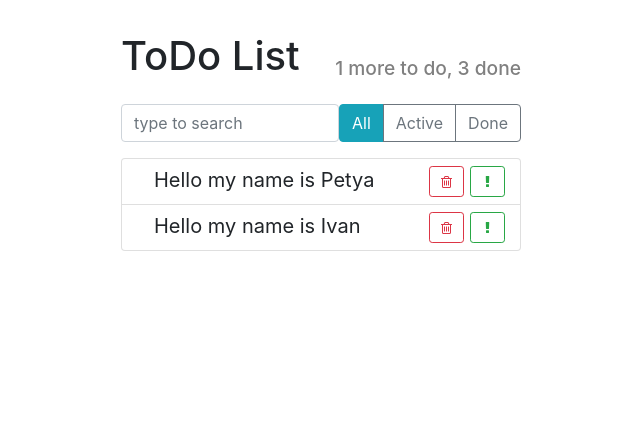
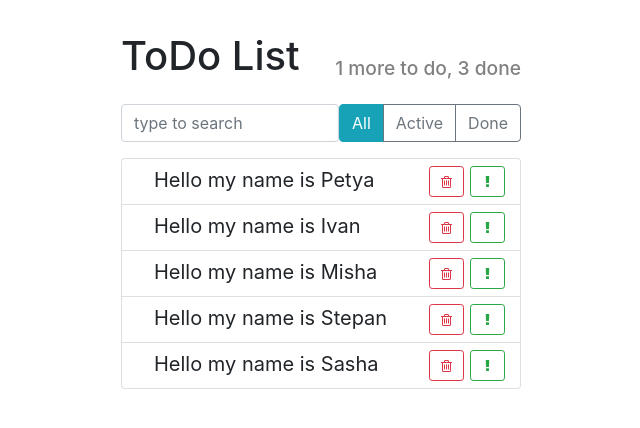
Before and after one commit to mariankomen/study_todo, a React (Create React App) app: page / in a window 1280 px wide. Shown: the top 428 px of the page, without its empty margins (319-959 px from the left). Built offline with nearby package versions, Linux system fonts and the light colour scheme.

Commit message:
delete from state without change state

```diff
--- a/src/App.js
+++ b/src/App.js
@@ -1,28 +1,47 @@
-import React from 'react';
+import React, {Component} from 'react';
 import AppHeader from "./components/app-header/app-header";
 import TodoList from "./components/todo-list/todo-list";
 import SerchPanel from "./components/serch-panel/serch-panel";
 import "./index.css"
 import ItemStatusFilter from "./components/item-status-filter/item-status-filter";
 
-const App = () => {
-
-
-    const TodoData = [
+export default class App extends Component{
+    state = {
+        TodoData: [
             {label: "Hello my name is Petya", important: true, id: 1},
             {label: "Hello my name is Ivan", important: false, id: 2},
+            {label: "Hello my name is Misha", important: false, id: 3},
+            {label: "Hello my name is Stepan", important: false, id: 4},
+            {label: "Hello my name is Sasha", important: false, id: 5},
+        ]
+    }
+    deleteItem  = (id) => {
+        this.setState(({TodoData}) => {
+            const idx = TodoData.findIndex((el) => el.id === id);
 
+            const newArr =  [
+                ...TodoData.slice(0, idx),
+                ...TodoData.slice(idx+1)
             ]
+            console.log('Delte id: ', id)
+            return{
+                TodoData: newArr
+            };
+        });
+    };
+
+    render() {
         return (
             <div className='todo-app'>
                 <AppHeader toDo={1} done={3}/>
                 <div className="top-panel d-flex">
                     <SerchPanel/>
-                <ItemStatusFilter />
+                    <ItemStatusFilter/>
                 </div>
 
-            <TodoList TodoData = {TodoData}/>
+                <TodoList TodoData={this.state.TodoData}
+                          OnDeleted={this.deleteItem}/>
             </div>
         );
     }
-export default App;
+}
--- a/src/components/todo-list-item/todo-list-item.js
+++ b/src/components/todo-list-item/todo-list-item.js
@@ -28,6 +28,7 @@ export default class TodoListItem extends Component {
 
         const {label} = this.props;
         const {done, important} = this.state;
+        const {OnDeleted} = this.props;
 
 
         let classNames = 'todo-list-item';
@@ -52,7 +53,8 @@ export default class TodoListItem extends Component {
       </button>
 
       <button type="button"
-              className="btn btn-outline-danger btn-sm float-right">
+              className="btn btn-outline-danger btn-sm float-right"
+              onClick={OnDeleted}>
         <i className="fa fa-trash-o"/>
       </button>
     </span>
--- a/src/components/todo-list/todo-list.js
+++ b/src/components/todo-list/todo-list.js
@@ -4,12 +4,15 @@ import './todo-list.css'
 
 
 
-const TodoList = ({TodoData}) => {
+const TodoList = ({TodoData, OnDeleted}) => {
     const ListItem = TodoData.map((items)=>{
         const {id, ...itemObj} = items;
         return (
             <li key={id} className='list-group-item'>
-                <TodoListItem {...itemObj}/>
+                <TodoListItem
+                    {...itemObj}
+                    OnDeleted = {() => OnDeleted(id)}
+                />
             </li>
         );
     });
```
Also changed, not shown: 1 other file (tests, documents, lock files or other folders). Lines whose indentation alone changed are shown as unchanged.
